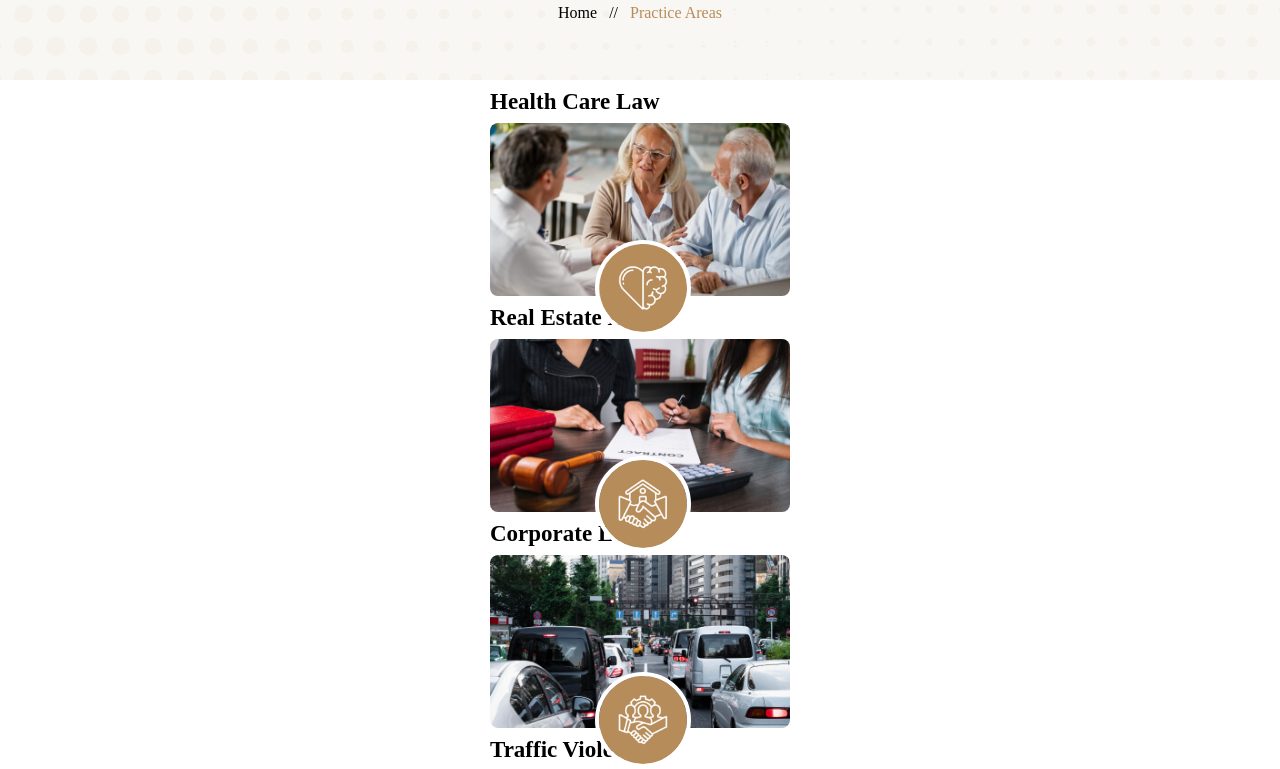
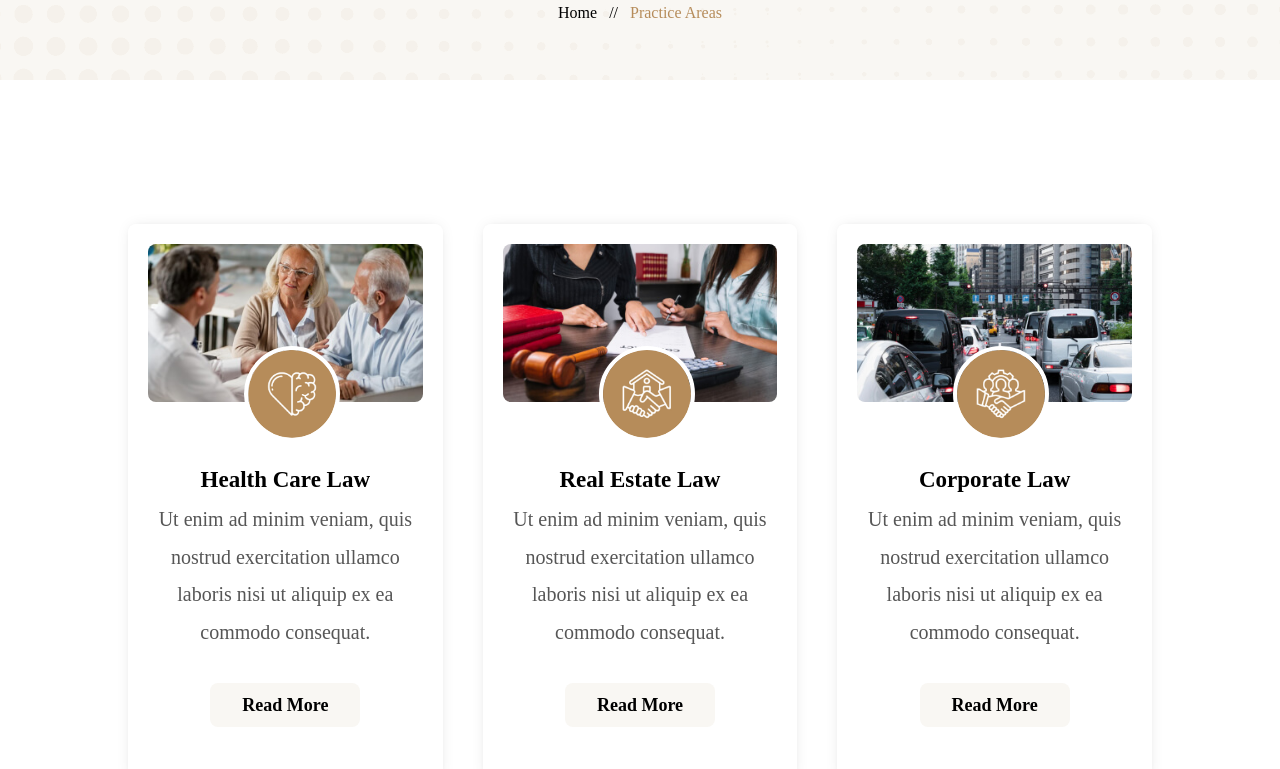
Before and after one commit to dm-mensavi/aawans-zaptek, a React (Create React App) app: page /practice in a window 1280 px wide. Shown: the part 320-1089 px from the top of the page. Built offline with nearby package versions, Linux system fonts and the light colour scheme.

Commit message:
About Page and Practice Areas complete

```diff
--- a/src/Pages/About/AboutIntro.js
+++ b/src/Pages/About/AboutIntro.js
@@ -15,8 +15,8 @@ const services = [
 const AboutIntro = () => {
 	return (
 		<section className="about-intro py-14 md:py-36">
-			<div className="section-content px-4 md:px-0 lg:px-14">
-				<div className="grid grid-cols-1 gap-20 lg:gap-32 md:grid-cols-2 md:items-start">
+			<div className="section-content flex justify-center items-center px-4 md:px-0 lg:px-14">
+				<div className="max-w-6xl grid grid-cols-1 gap-20 lg:gap-32 md:grid-cols-2 md:items-start">
 					<div className="md:order-2">
 						<div className="section-header">
 							<motion.h2
@@ -76,13 +76,13 @@ const AboutIntro = () => {
 							</div>
 						</div>
 					</div>
-					<figure className="md:order-1 md:relative max-w-xl">
+					<figure className="md:order-1 md:relative md:max-w-[480px]">
 						<motion.div
 							variants={fadeIn("right", 0.5, 0)}
 							initial="offscreen"
 							whileInView="onscreen"
 							viewport={{ once: true, amount: 0 }}
-							className="hidden md:block absolute border-[2px] border-primary w-full h-full left-10 top-10 rounded-lg -z-10"
+							className="hidden md:block absolute border-[2px] border-primary w-full h-[90%]  rounded-lg -z-10 top-[15%] left-[7%]"
 						></motion.div>
 						<img
 							src={aboutImg}
--- a/src/Pages/About/ClientsTestimonial.js
+++ b/src/Pages/About/ClientsTestimonial.js
@@ -73,7 +73,8 @@ const ClientsTestimonial = () => {
 			<figure className="absolute top-0 -left-10 -z-10 opacity-60">
 				<img src={bgImg} alt="bg img" />
 			</figure>
-			<div className="section-content px-4 sm:px-14 md:px-24">
+			<div className="flex justify-center items-center">
+			<div className="max-w-6xl section-content px-4 sm:px-14 md:px-24">
 				<div className="section-header text-center">
 					<motion.h2
 						variants={fadeIn("up", 0.5, 0)}
@@ -117,6 +118,7 @@ const ClientsTestimonial = () => {
 					</div>
 				</div>
 			</div>
+			</div>
 		</section>
 	);
 };
--- a/src/Pages/About/OurAttorney.js
+++ b/src/Pages/About/OurAttorney.js
@@ -5,8 +5,8 @@ import { motion } from "framer-motion";
 const OurAttorney = () => {
 	return (
 		<section className="our-attorney py-14 md:py-36">
-			<div className="section-content px-4 sm:px-10 lg:px-14">
-				<div className="grid grid-cols-1 gap-10 items-center md:gap-12 md:grid-cols-2">
+			<div className="section-content flex justify-center items-center  px-4 sm:px-10 lg:px-14">
+				<div className="grid grid-cols-1 max-w-6xl gap-10 items-center md:gap-12 md:grid-cols-2">
 					<div className="md:order-2">
 						<div className="section-header">
 							<motion.h2
--- a/src/Pages/PracticeAreas/PracticeArea.js
+++ b/src/Pages/PracticeAreas/PracticeArea.js
@@ -3,6 +3,8 @@ import Header from "../../components/Header";
 import { Helmet } from "react-helmet";
 import { Link } from "react-router-dom";
 import { practiceAreaData } from "./PracticeAreaData";
+import { flipX } from "../../variants";
+import { motion } from "framer-motion";
 
 function PracticeArea() {
 	return (
@@ -13,23 +15,61 @@ function PracticeArea() {
 			<Header pageTitle="Practice Areas" name="Practice Areas" />
 
 			{/* Refactor this code to design the cards */}
-			<div className="h4 flex flex-col items-center">
+			<div className="px-4 md:px-10 lg:px-32 py-14 md:py-36">
+				<div className="flex justify-center items-center">
+					<div className="h4 grid gap-10 sm:grid-cols-2 lg:grid-cols-3 max-w-6xl">
 						{practiceAreaData.map((item) => (
-					<Link className="relative" key={item.id} to={`/practice/${item.id}`}>
-						<div >{item.title}</div>
+							<motion.div
+								variants={flipX()}
+								initial="offscreen"
+								whileInView="onscreen"
+								viewport={{ once: true, amount: 0 }}
+								className="shadow-custom px-5 pt-5 pb-14 rounded-lg"
+							>
+								<Link
+								className="flex flex-col justify-center items-center"
+								key={item.id}
+								to={`/practice/${item.id}`}
+								>
+									<div className="relative mb-14 w-full">
 										<img
-							width={300}
-							height={300}
 											src={require(`../../public/${item.image}.jpg`)}
 											alt="not found"
-							className="rounded-lg"
+											className="rounded-lg w-full object-cover top-0 left-0"
 										/>
 
-            {/* Icons */}
-						<img src={item.icon} alt={item.title}	className="absolute -bottom-10 left-[35%] border-white border-4 border-spacing-3 z-10 w-24 h-24 rounded-full"/>
+										{/* Icons absolute -bottom-10 left-[35%]*/}
+										<figure className="">
+											<img
+												src={item.icon}
+												alt={item.title}
+												className="absolute -bottom-10 left-[35%] border-white border-4 border-spacing-3 z-10 w-24 h-24 rounded-full"
+											/>
+										</figure>
+									</div>
+
+
+									<div className="text-center">
+										<h3>
+											{item.title}
+										</h3>
+
+										<p className="font-normal text-[20px] text-[#565656] font-sans">
+											{item.description}
+										</p>
+									</div>
+
+									<button
+										className="font-semibold text-lg mt-8 bg-primaryLighter py-2 px-8 rounded-lg font-sans hover:bg-primary hover:text-white transition duration-200"
+									>
+										Read More
+									</button>
 
 								</Link>
+							</motion.div>
 						))}
+					</div>
+				</div>
 			</div>
 		</div>
 	);
--- a/src/Pages/PracticeAreas/PracticeAreaData.js
+++ b/src/Pages/PracticeAreas/PracticeAreaData.js
@@ -6,10 +6,10 @@ import Icon5 from "../../public/practice-icon-5.png";
 import Icon6 from "../../public/practice-icon-6.png";
 
 export const practiceAreaData = [
-	{ id: 1, title: "Health Care Law", image: "practice-img-1", icon: Icon1 },
-	{ id: 2, title: "Real Estate Law", image: "practice-img-2", icon: Icon2 },
-	{ id: 3, title: "Corporate Law", image: "practice-img-3", icon: Icon3 },
-	{ id: 4, title: "Traffic Violence", image: "practice-img-4", icon: Icon4 },
-	{ id: 5, title: "Drug Offenses", image: "practice-img-5", icon: Icon5 },
-	{ id: 6, title: "Domestic Violence", image: "practice-img-6", icon: Icon6 },
+	{ id: 1, title: "Health Care Law", image: "practice-img-1", icon: Icon1, description: "Ut enim ad minim veniam, quis nostrud exercitation ullamco laboris nisi ut aliquip ex ea commodo consequat." },
+	{ id: 2, title: "Real Estate Law", image: "practice-img-2", icon: Icon2, description: "Ut enim ad minim veniam, quis nostrud exercitation ullamco laboris nisi ut aliquip ex ea commodo consequat." },
+	{ id: 3, title: "Corporate Law", image: "practice-img-3", icon: Icon3, description: "Ut enim ad minim veniam, quis nostrud exercitation ullamco laboris nisi ut aliquip ex ea commodo consequat." },
+	{ id: 4, title: "Traffic Violence", image: "practice-img-4", icon: Icon4, description: "Ut enim ad minim veniam, quis nostrud exercitation ullamco laboris nisi ut aliquip ex ea commodo consequat." },
+	{ id: 5, title: "Drug Offenses", image: "practice-img-5", icon: Icon5, description: "Ut enim ad minim veniam, quis nostrud exercitation ullamco laboris nisi ut aliquip ex ea commodo consequat." },
+	{ id: 6, title: "Domestic Violence", image: "practice-img-6", icon: Icon6, description: "Ut enim ad minim veniam, quis nostrud exercitation ullamco laboris nisi ut aliquip ex ea commodo consequat." },
 ];
--- a/src/variants.js
+++ b/src/variants.js
@@ -24,6 +24,20 @@ export const fadeIn = (direction,duration ,delay) => {
     },
   }};
 
+export const flipX = () => {
+  return {
+    offscreen: { opacity: 0, scaleX: 0 },
+    onscreen: {
+      opacity: 1,
+      scaleX: 1,
+      transition: {
+        type: 'tween',
+        duration: 0.5,
+        delay: 0,
+      },
+    }
+  }};
+
   export const zoomIn = ( duration, delay) => {
     return {
       hidden: {
```
Also changed, not shown: 1 other file (tests, documents, lock files or other folders). Lines whose indentation alone changed are shown as unchanged.
